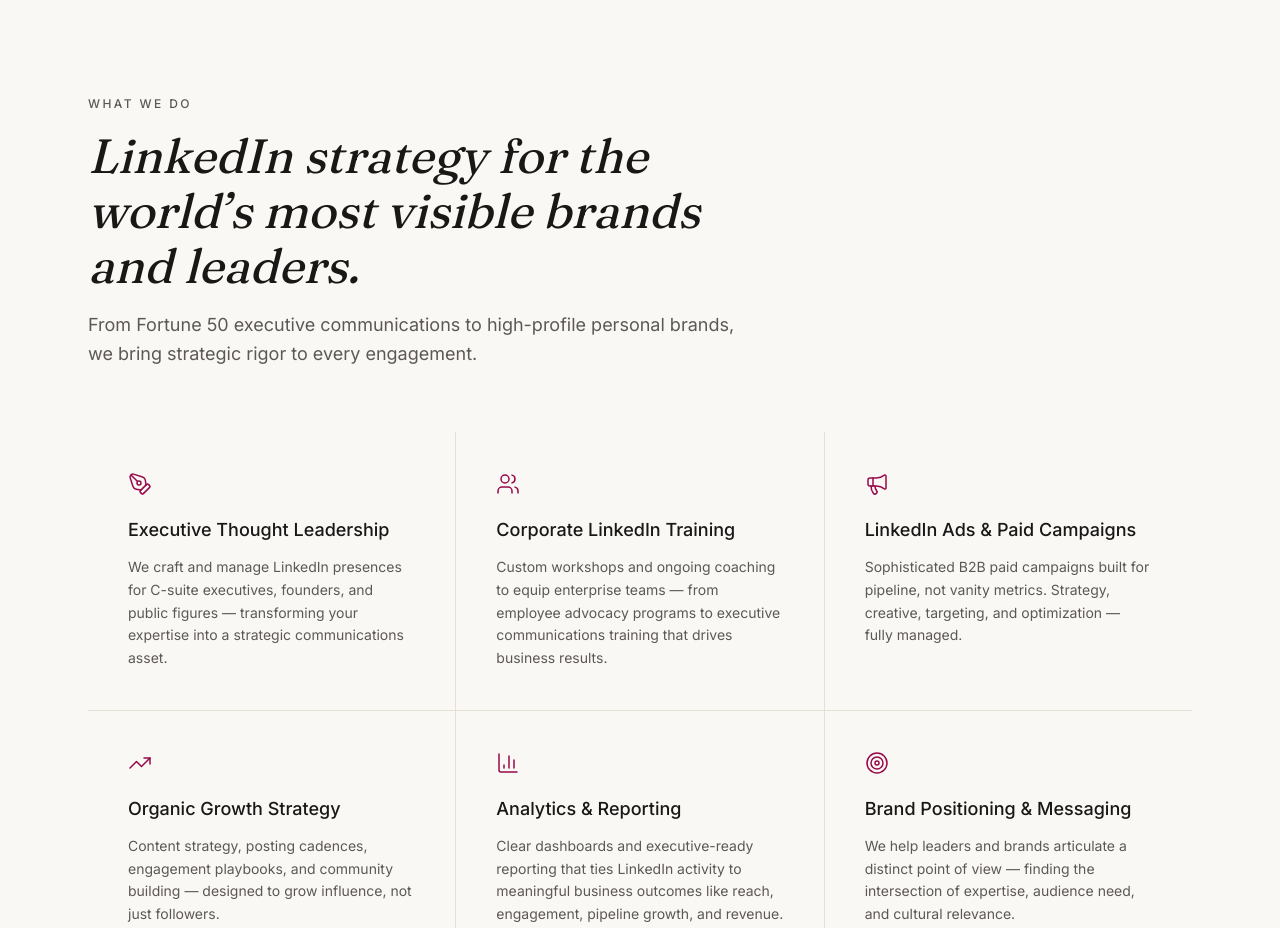
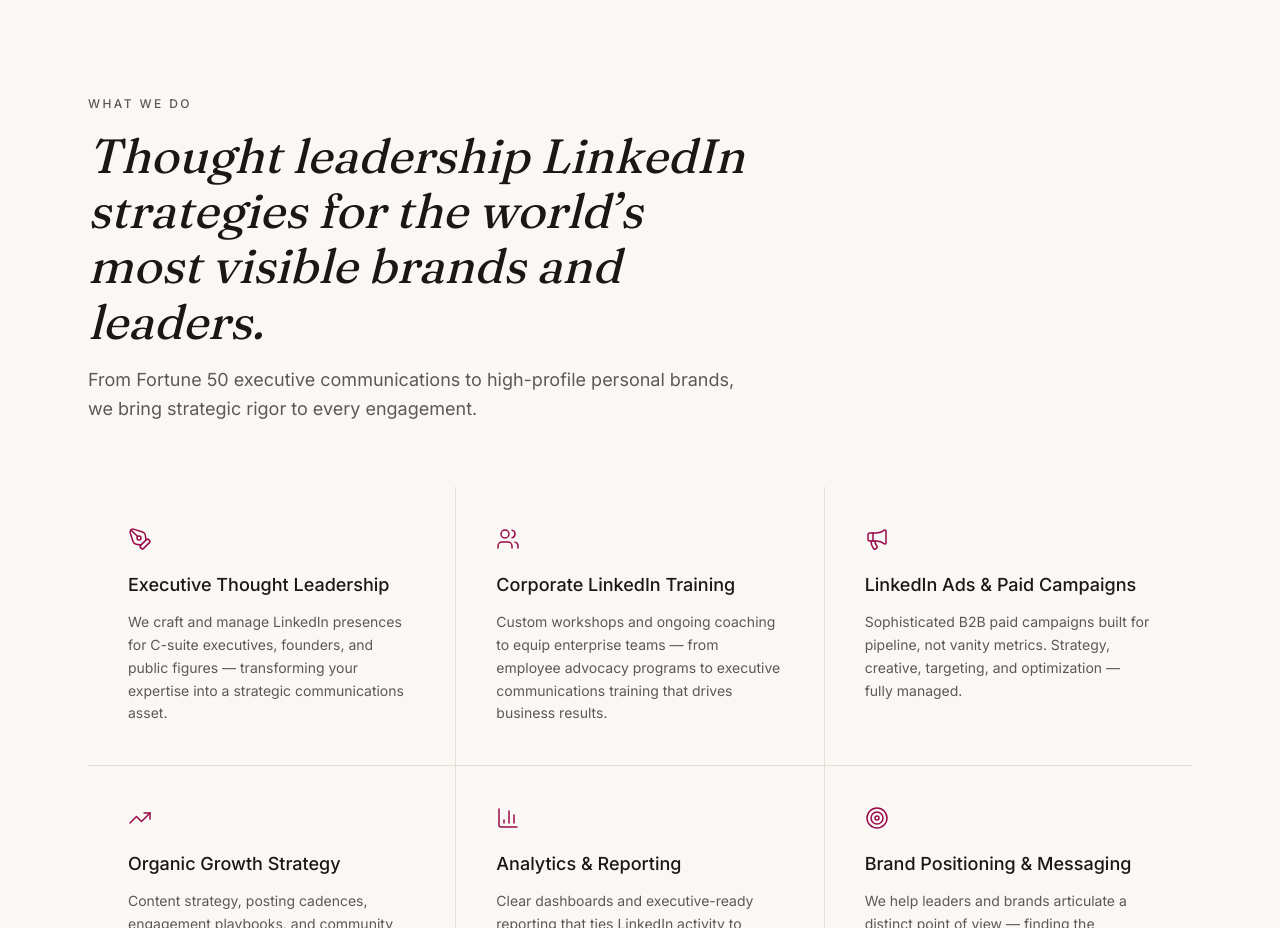
Before and after one commit to walterh1996/HindmanCo, a Next.js app: page / in a window 1280 px wide. Shown: the part 1820-2748 px from the top of the page. Built offline with nearby package versions, Linux system fonts and the light colour scheme.

Commit message:
auto-backup: 2026-06-30 15:41:54

```diff
--- a/src/app/page.tsx
+++ b/src/app/page.tsx
@@ -192,8 +192,8 @@ export default function HomePage() {
             </FadeIn>
             <FadeIn delay={0.1}>
               <h2 className="font-serif italic text-3xl md:text-4xl lg:text-5xl leading-[1.15] text-foreground mb-4">
-                LinkedIn strategy for the world&rsquo;s most visible brands and
-                leaders.
+                Thought leadership LinkedIn strategies for the world&rsquo;s most
+                visible brands and leaders.
               </h2>
             </FadeIn>
             <FadeIn delay={0.15}>
```
